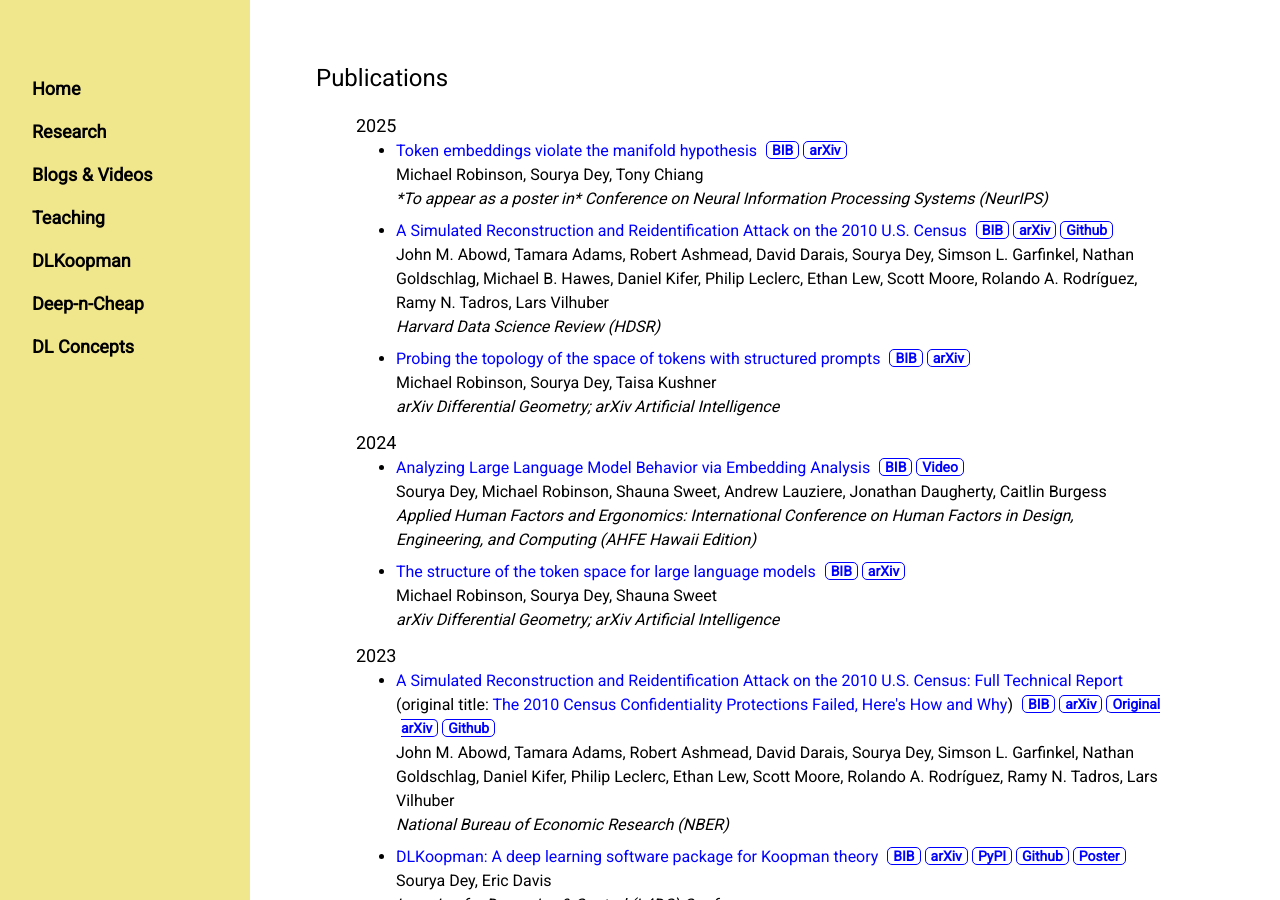
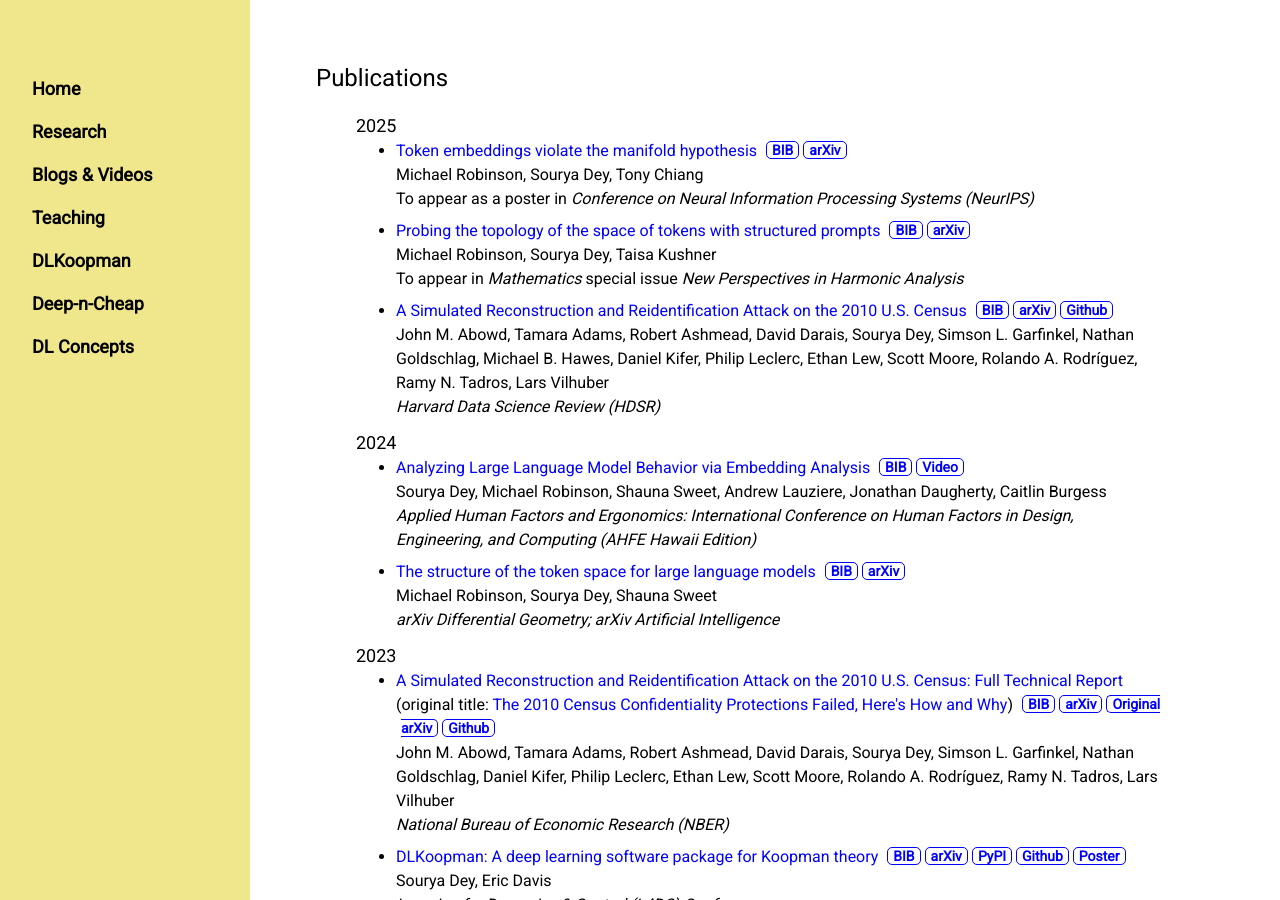
Before and after one commit to souryadey/souryadey.github.io, a Jekyll site: the page built from research/index.html, in a window 1280 px wide and 900 px high. Built offline with Jekyll 4.4.1, drawn with Linux system fonts in a browser that asks for light colours.

Commit message:
add mathematics paper info

```diff
--- a/research/bibs/NeurIPS2025.bib
+++ b/research/bibs/NeurIPS2025.bib
@@ -1,4 +1,4 @@
-@inproceedings{Robinson2025_LLMmanifold,
+@inproceedings{Robinson2025_NeurIPS,
 	author = {Michael Robinson and Sourya Dey and Tony Chiang},
 	title = {{Token embeddings violate the manifold hypothesis}},
 	booktitle = {Proceedings of the Thirty-Ninth Annual Conference on Neural Information Processing Systems},
--- a/research/index.html
+++ b/research/index.html
@@ -24,7 +24,14 @@ h5 {
 				<a class="pub" href="/research/bibs/NeurIPS2025.bib">BIB</a>
 				<a class="pub" href="https://arxiv.org/abs/2504.01002" target="_blank">arXiv</a><br>
     			Michael Robinson, Sourya Dey, Tony Chiang<br>
-    			<i>*To appear as a poster in* Conference on Neural Information Processing Systems (NeurIPS)</i>
+    			To appear as a poster in <i>Conference on Neural Information Processing Systems (NeurIPS)</i>
+    		</li>
+			<li>
+				<a class="inlink" href="https://arxiv.org/abs/2503.15421" target="_blank">Probing the topology of the space of tokens with structured prompts</a>
+				<a class="pub" href="/research/bibs/Mathematics2025.bib">BIB</a>
+				<a class="pub" href="https://arxiv.org/abs/2503.15421" target="_blank">arXiv</a><br>
+    			Michael Robinson, Sourya Dey, Taisa Kushner<br>
+    			To appear in <i>Mathematics</i> special issue <i>New Perspectives in Harmonic Analysis</i>
     		</li>
 			<li>
     			<a class="inlink" href="https://hdsr.mitpress.mit.edu/pub/ntchx9im/release/1" target="_blank">A Simulated Reconstruction and Reidentification Attack on the 2010 U.S. Census</a>
@@ -33,13 +40,6 @@ h5 {
 				<a class="pub" href="https://github.com/uscensusbureau/recon_replication" target="_blank">Github</a><br>
     			John M. Abowd, Tamara Adams, Robert Ashmead, David Darais, Sourya Dey, Simson L. Garfinkel, Nathan Goldschlag, Michael B. Hawes, Daniel Kifer, Philip Leclerc, Ethan Lew, Scott Moore, Rolando A. Rodríguez, Ramy N. Tadros, Lars Vilhuber<br>
     			<i>Harvard Data Science Review (HDSR)</i>
-    		</li>
-			<li>
-				<a class="inlink" href="https://arxiv.org/abs/2503.15421" target="_blank">Probing the topology of the space of tokens with structured prompts</a>
-				<a class="pub" href="/research/bibs/LLMtopologyprompts2025.bib">BIB</a>
-				<a class="pub" href="https://arxiv.org/abs/2503.15421" target="_blank">arXiv</a><br>
-    			Michael Robinson, Sourya Dey, Taisa Kushner<br>
-    			<i>arXiv Differential Geometry; arXiv Artificial Intelligence</i>
     		</li>
     	</ul>
 
```
Also changed, not shown: research/bibs/LLMtopologyprompts2025.bib (deleted, +0 -7 lines), research/bibs/Mathematics2025.bib (added, +7 -0 lines).
